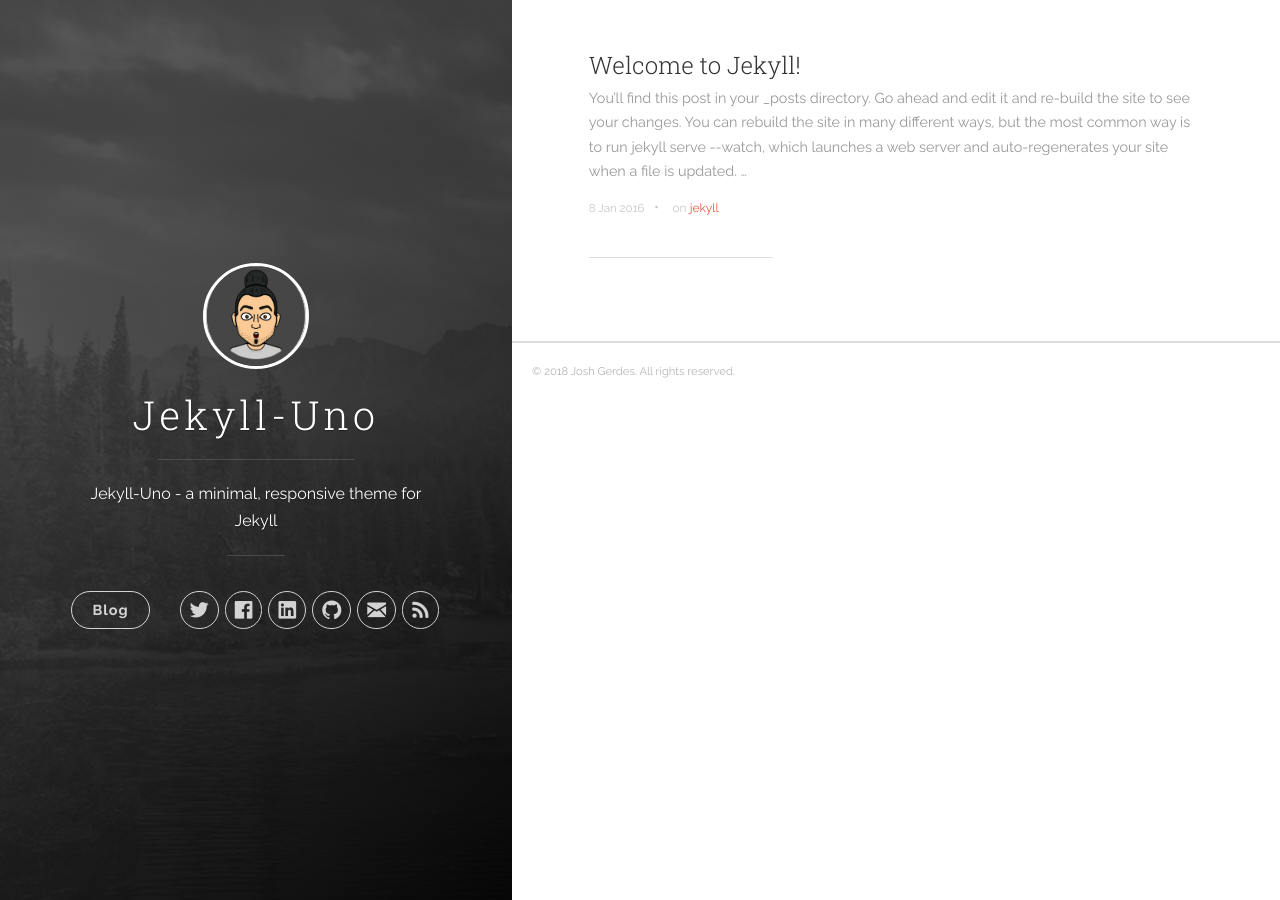
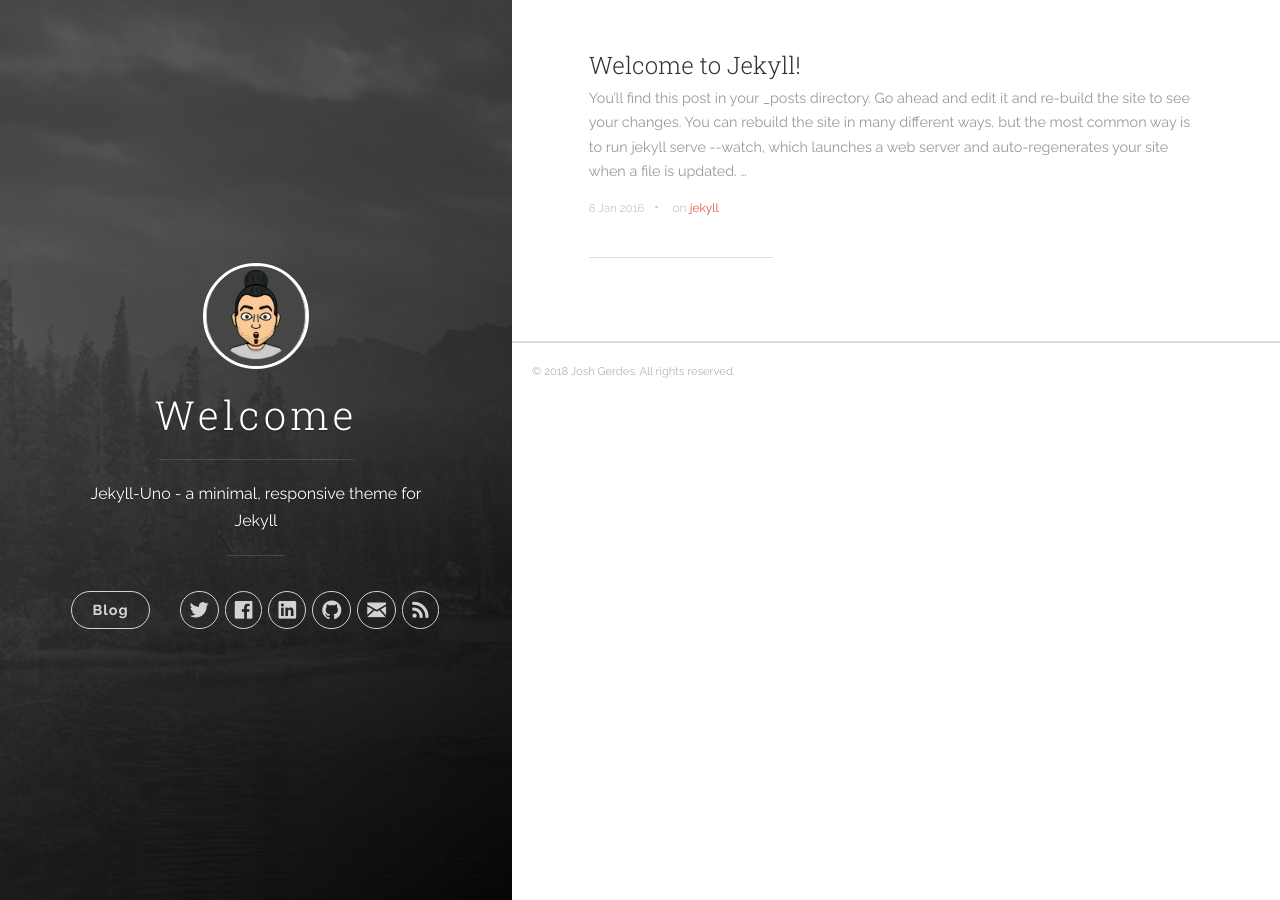
Before and after one commit to pkaddis/pkaddis.github.io, a Jekyll site: the page built from index.html, in a window 1280 px wide. Built offline with Jekyll 4.4.1, drawn with Linux system fonts in a browser that asks for light colours; nearby versions of some CDN libraries; the list of posts is cut into pages by our own code.

Commit message:
Update _config.yml

```diff
--- a/_config.yml
+++ b/_config.yml
@@ -1,5 +1,5 @@
 # Site settings
-title: Jekyll-Uno
+title: Welcome
 description: 'Jekyll-Uno - a minimal, responsive theme for Jekyll'
 url: 'http://joshgerdes.com/jekyll-uno'
 baseurl: ''
```
